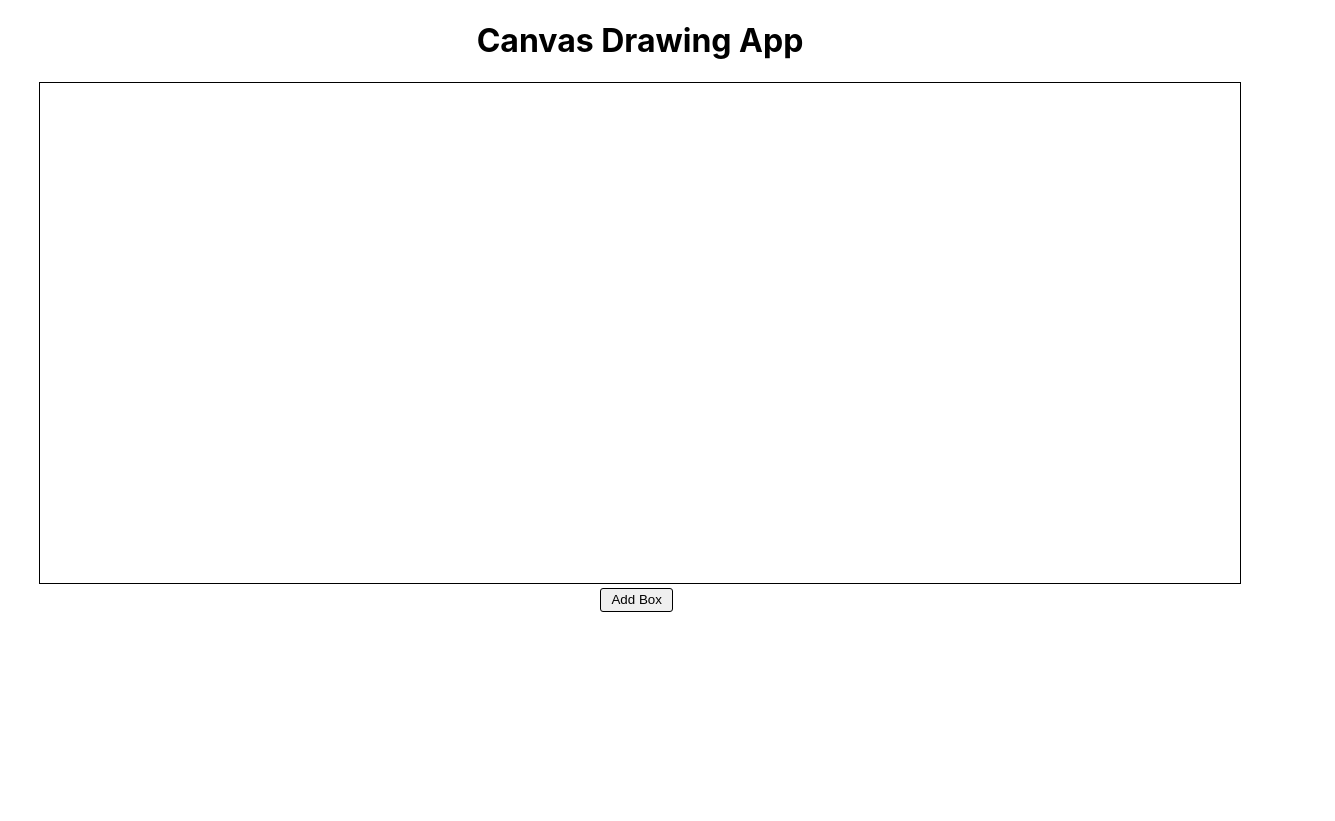
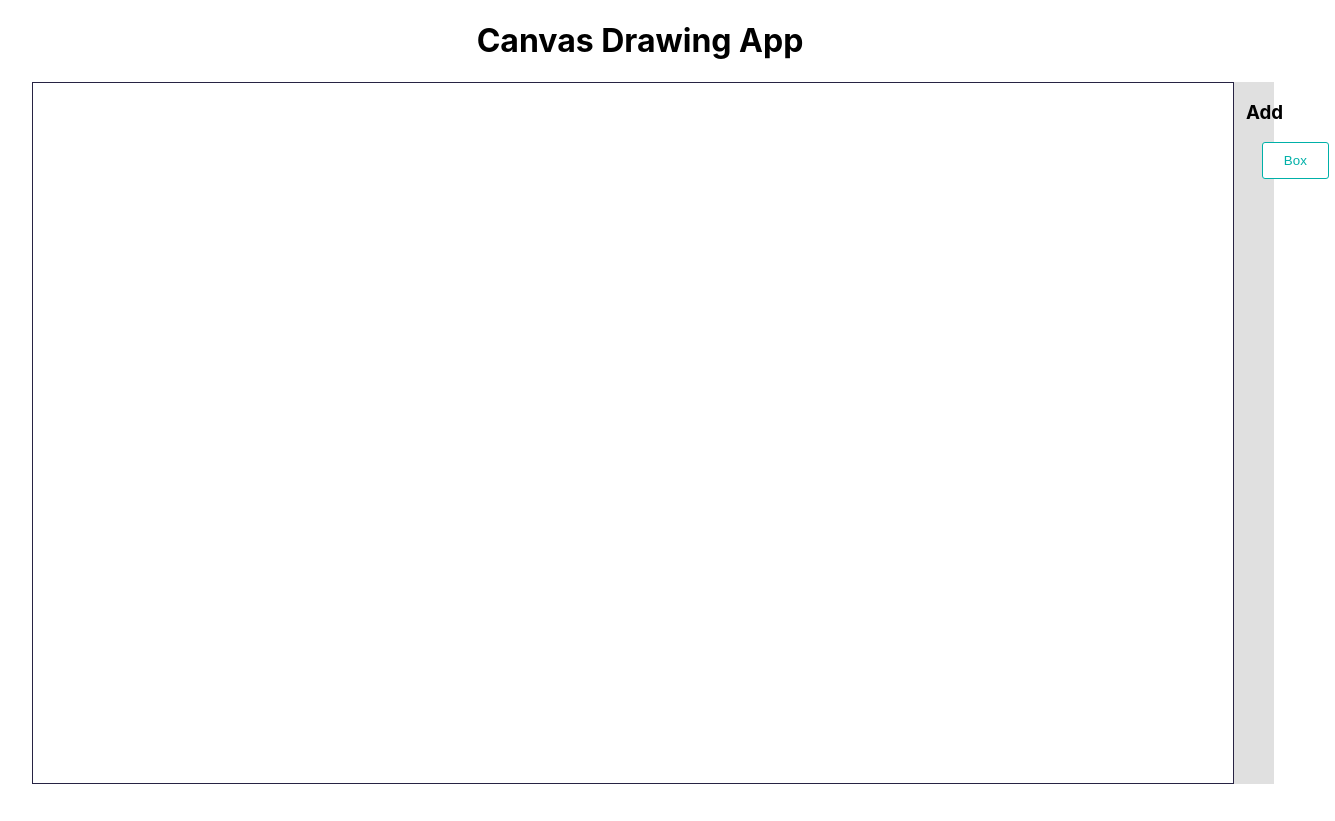
Before and after one commit to shikazuki/intro-react-canvas, a React (Create React App) app: page / in a window 1280 px wide. Shown: the whole page, 1335 px wide, since content can reach past the window. Built offline with nearby package versions, Linux system fonts and the light colour scheme.

Commit message:
fix style.

```diff
--- a/src/App.css
+++ b/src/App.css
@@ -1,10 +1,9 @@
-.App {
-  text-align: center;
+.app {
   height: 100%;
 }
 
-canvas {
-  border: 1px solid;
+.title {
+  text-align: center;
 }
 
 .buttons button {
@@ -13,10 +12,19 @@ canvas {
 }
 
 .button {
-  padding: .25em .75em;
+  padding: .75em 1.5em;
   border-radius: 3px;
-  border: 1px solid;
+  border: 1px solid rgb(0, 176, 168);
   min-width: 5em;
+  outline: none;
+  color: rgb(0, 176, 168);
+  background-color: #fff;
+  font-weight: 400;
+
+}
+.button:focus,.button:hover,.button:active {
+  color: rgb(0, 158, 151);
+;
 }
 
 .editor {
@@ -30,3 +38,58 @@ canvas {
   font-size: 24px;
   font-family: sans-serif;
 }
+
+.drawing-area {
+  display: flex;
+  padding: 0 2em;
+}
+
+.canvas-area {
+  width: 1200px;
+  height: 700px;
+  border: 1px solid #272343;
+}
+
+.edit-area {
+  padding: 0 .75em;
+  background-color: #e0e0e0;
+  width: calc(100% - (1200px));
+}
+
+.edit-body {
+  margin-left: 1em;
+}
+
+.form-item {
+  margin-bottom: .5em;
+  width: 100%;
+}
+
+.form-group {
+  display: flex;
+  flex: 1 1 auto;
+}
+
+.form-group .form-item {
+  margin-left: .5em;
+}
+
+.form-group .form-item:first-child {
+  margin-left: 0;
+}
+
+.form-item label {
+  display: block;
+  font-size: 0.9em;
+  font-weight: bold;
+  margin-bottom: 3px;
+}
+
+.form-item input[type=text] {
+  border-radius: 3px;
+  border: 1px solid #e0e0e0;
+  padding: .5em 1em;
+  font-size: 1.2em;
+  outline: none;
+  width: calc(100% - 2em - 2px);
+}
--- a/src/App.tsx
+++ b/src/App.tsx
@@ -18,11 +18,14 @@ function App() {
     boxes.forEach(b => b.draw(context, activeId));
   }, [context, canvasEl, boxes, activeId]);
   return (
-    <div className="App">
-      <h1>Canvas Drawing App</h1>
+    <div className="app">
+      <h1 className="title">Canvas Drawing App</h1>
+      <section className="drawing-area">
+
+        <div className="canvas-area">
           <canvas ref={canvasEl}
                   width={1200}
-              height={500}
+                  height={700}
                   onClick={(e: React.MouseEvent<HTMLCanvasElement>) => {
                     const rect = e.currentTarget.getBoundingClientRect();
                     if (!rect) return;
@@ -126,6 +129,7 @@ function App() {
                     }
                   }}
           />
+
           {boxes.map(b => {
             if (!b.isEditing) return null;
             return <textarea key={b.id} className="editor"
@@ -148,14 +152,65 @@ function App() {
 
             />
           })}
-      <div className="buttons">
-        <button className="button" onClick={() => {
+        </div>
+        <div className="edit-area">
+          <section>
+            <h3>Add</h3>
+            <div className="edit-body buttons">
+              <button className="button icon" onClick={() => {
                 const maxIndex = Math.max(...boxes.map(b => b.index)) + 1;
                 setBoxes([...boxes, new Box(10, 10, 150, 50, maxIndex)]);
-        }}>Add Box</button>
+              }}>Box</button>
             </div>
+          </section>
+          <BoxStyle box={boxes.find(b => b.id === activeId)} />
+        </div>
+      </section>
+
     </div>
   );
 }
 
+interface BoxStyleProps {
+  box: Box | undefined;
+}
+
+function BoxStyle(props: BoxStyleProps) {
+  const { box } = props;
+  if (box === undefined) return null;
+
+  return (
+    <section>
+      <h3>Box Style</h3>
+      <div className="edit-body">
+        <div className="form-item">
+          <label>Text</label>
+          <input type="text" value={box.text} />
+        </div>
+        <div className="form-group">
+          <div className="form-item">
+            <label>x</label>
+            <input type="text" value={box.x} />
+          </div>
+          <div className="form-item">
+            <label>y</label>
+            <input type="text" value={box.y} />
+          </div>
+        </div>
+        <div className="form-group">
+          <div className="form-item">
+            <label>width</label>
+            <input type="text" value={box.width} />
+          </div>
+          <div className="form-item">
+            <label>height</label>
+            <input type="text" value={box.height} />
+          </div>
+        </div>
+      </div>
+    </section>
+  )
+}
+
+
 export default App;
--- a/src/shape.ts
+++ b/src/shape.ts
@@ -18,7 +18,7 @@ export class Box {
   public text: string = 'sample';
   public isEditing: boolean = false;
 
-  constructor(x: number, y: number, width: number, height: number, index: number, color: string = '#e0e0e0') {
+  constructor(x: number, y: number, width: number, height: number, index: number, color: string = '#f0f0f0') {
     this.id = getUniqueId('box');
     this.x = x;
     this.y = y;
@@ -43,8 +43,8 @@ export class Box {
   }
 
   drawBorder(context: CanvasRenderingContext2D) {
-    context.lineWidth = 2;
-    context.strokeStyle = '#000';
+    context.lineWidth = 3;
+    context.strokeStyle = '#33CCFF';
     context.setLineDash([3]);
     context.strokeRect(this.x, this.y, this.width, this.height);
     context.setLineDash([]);
@@ -52,11 +52,11 @@ export class Box {
 
   drawResizePoint(context: CanvasRenderingContext2D) {
     context.beginPath();
-    context.fillStyle = '#33CCFF';
+    context.fillStyle = '#fff';
     context.arc(this.x + this.width, this.y + this.height, 5, 0, 360);
     context.fill();
-    context.lineWidth = 1;
-    context.strokeStyle = 'white';
+    context.lineWidth = 2;
+    context.strokeStyle = '#33CCFF';
     context.stroke();
   }
 
```
Lines whose indentation alone changed are shown as unchanged.
